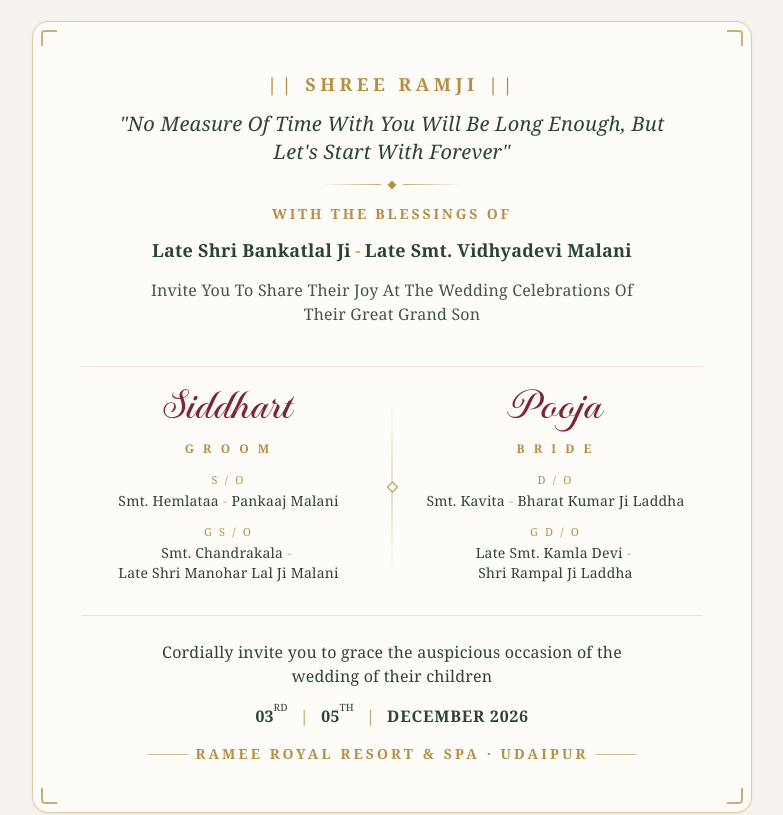
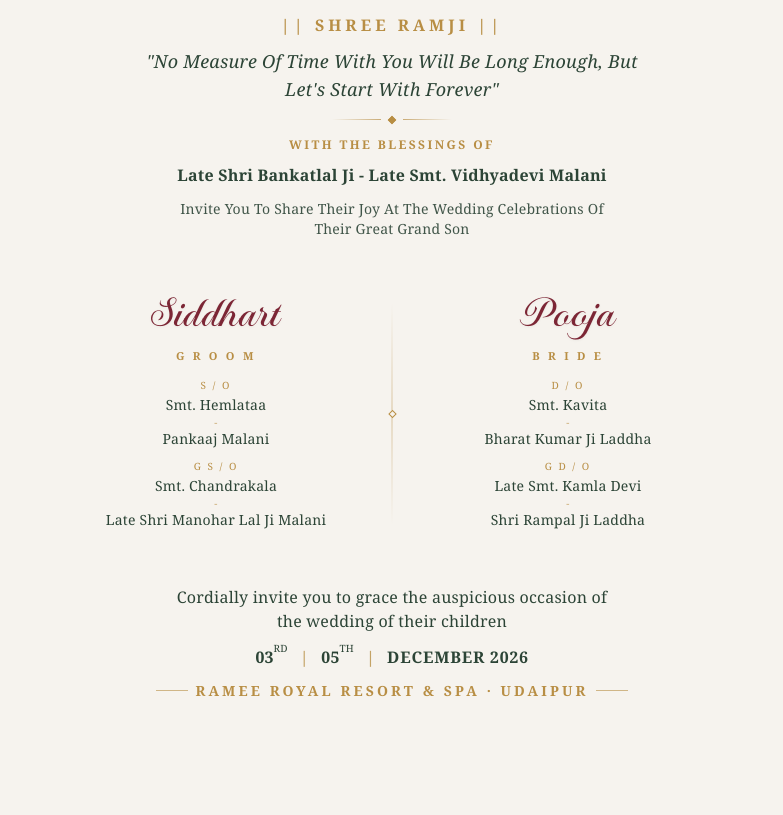
Before and after one commit to ashish1332005/Pooja-Siddhart, a React (Vite) app: page / in a window 1280 px wide. Shown: the part 3900-4715 px from the top of the page, without its empty margins (248-1031 px from the left). Built offline with nearby package versions, Linux system fonts and the light colour scheme; a web font is replaced by a local one.

Commit message:
fix(welcome): remove box container, open ivory background, and fix lineage text wrapping

```diff
--- a/src/components/WelcomeSection.tsx
+++ b/src/components/WelcomeSection.tsx
@@ -2,143 +2,135 @@ import React from "react";
 import { motion } from "framer-motion";
 import { WEDDING_CONFIG } from "../data/weddingConfig";
 
-function formatLineagePair(text: string) {
+function formatLineageColumn(text: string) {
   if (text.includes(" - ")) {
     const [first, second] = text.split(" - ");
     return (
-      <>
-        <span className="inline-block whitespace-nowrap">{first}</span>
-        <span className="mx-1 text-[#b88e44]/70">-</span>
-        <span className="inline-block whitespace-nowrap">{second}</span>
-      </>
+      <div className="flex flex-col items-center leading-snug">
+        <span className="break-words">{first}</span>
+        <span className="text-[#b88e44]/80 text-[10px] my-0.5 leading-none">-</span>
+        <span className="break-words">{second}</span>
+      </div>
     );
   }
-  return <span className="inline-block whitespace-nowrap">{text}</span>;
+  return <span className="break-words leading-snug">{text}</span>;
 }
 
 export function WelcomeSection() {
   return (
     <section
       id="welcome"
-      className="section-padding bg-ivory pt-10 md:pt-16 relative pb-16 md:pb-24 overflow-hidden"
+      className="section-padding bg-ivory pt-8 md:pt-14 relative pb-14 md:pb-20 overflow-hidden"
     >
-      <div className="max-w-3xl w-full mx-auto text-center relative z-10 px-4 sm:px-6">
-        {/* Framed Invitation Card Matching Sample Image 2 */}
-        <div className="relative rounded-2xl border border-[#c8a96e]/60 bg-[#fffdfa]/90 shadow-sm p-6 sm:p-10 md:p-12 backdrop-blur-sm">
-          {/* Decorative Corner Accents */}
-          <div className="absolute top-2 left-2 w-4 h-4 border-t-2 border-l-2 border-[#b88e44]/70 rounded-tl pointer-events-none" />
-          <div className="absolute top-2 right-2 w-4 h-4 border-t-2 border-r-2 border-[#b88e44]/70 rounded-tr pointer-events-none" />
-          <div className="absolute bottom-2 left-2 w-4 h-4 border-b-2 border-l-2 border-[#b88e44]/70 rounded-bl pointer-events-none" />
-          <div className="absolute bottom-2 right-2 w-4 h-4 border-b-2 border-r-2 border-[#b88e44]/70 rounded-br pointer-events-none" />
-
-          {/* Divine Invocation & Quote */}
+      <div className="max-w-3xl w-full mx-auto text-center relative z-10 px-3 sm:px-6">
+        {/* Divine Invocation & Quote - Open Layout, Zero Box */}
         <motion.div
           initial={{ opacity: 0, y: 14 }}
           whileInView={{ opacity: 1, y: 0 }}
           viewport={{ once: true }}
           transition={{ duration: 0.7 }}
-            className="space-y-3"
+          className="space-y-2.5"
         >
-            <p className="font-serif text-sm sm:text-base md:text-lg tracking-[0.25em] text-[#b88e44] font-bold uppercase">
+          <p className="font-serif text-xs sm:text-sm md:text-base tracking-[0.25em] text-[#b88e44] font-bold uppercase">
             {WEDDING_CONFIG.ramji_mantra}
           </p>
-            <p className="font-serif italic text-sage-dark text-base sm:text-lg md:text-xl max-w-xl mx-auto leading-relaxed">
+          <p className="font-serif italic text-sage-dark text-sm sm:text-base md:text-lg max-w-lg mx-auto leading-relaxed px-2">
             {WEDDING_CONFIG.quote}
           </p>
 
           {/* Subtle Gold Divider */}
-            <div className="flex items-center justify-center gap-2 max-w-[140px] mx-auto py-1">
-              <span className="h-px flex-1 bg-gradient-to-r from-transparent to-[#b88e44]/80" />
+          <div className="flex items-center justify-center gap-2 max-w-[120px] mx-auto py-1">
+            <span className="h-px flex-1 bg-gradient-to-r from-transparent to-[#b88e44]/70" />
             <span className="w-1.5 h-1.5 rotate-45 border border-[#b88e44] bg-[#b88e44]" />
-              <span className="h-px flex-1 bg-gradient-to-l from-transparent to-[#b88e44]/80" />
+            <span className="h-px flex-1 bg-gradient-to-l from-transparent to-[#b88e44]/70" />
           </div>
 
-            <p className="font-serif text-xs sm:text-sm tracking-[0.2em] uppercase text-[#b88e44] font-semibold">
+          <p className="font-serif text-[11px] sm:text-xs tracking-[0.2em] uppercase text-[#b88e44] font-semibold">
             With The Blessings Of
           </p>
-            <p className="font-serif font-bold text-sage-dark text-sm sm:text-base md:text-lg">
-              {formatLineagePair(WEDDING_CONFIG.blessings_of)}
+          <p className="font-serif font-bold text-sage-dark text-xs sm:text-sm md:text-base">
+            {WEDDING_CONFIG.blessings_of}
           </p>
-            <p className="font-serif text-xs sm:text-sm md:text-base text-sage-dark/90 max-w-lg mx-auto leading-relaxed pt-0.5">
+          <p className="font-serif text-[11px] sm:text-xs md:text-sm text-sage-dark/90 max-w-md mx-auto leading-relaxed pt-0.5 px-2">
             Invite You To Share Their Joy At The Wedding Celebrations Of Their Great Grand Son
           </p>
         </motion.div>
 
-          {/* 2-Column Couple Lineage Presentation */}
+        {/* 2-Column Couple Lineage Presentation - Completely Open on Ivory BG */}
         <motion.div
           initial={{ opacity: 0, y: 16 }}
           whileInView={{ opacity: 1, y: 0 }}
           viewport={{ once: true }}
-            transition={{ duration: 0.7, delay: 0.2 }}
-            className="mt-8 md:mt-10 pt-6 border-t border-[#c8a96e]/30 relative"
+          transition={{ duration: 0.7, delay: 0.15 }}
+          className="mt-6 md:mt-10 pt-5 relative"
         >
-            <div className="relative grid grid-cols-2 gap-4 sm:gap-8 items-start">
+          <div className="relative grid grid-cols-2 gap-2 sm:gap-6 md:gap-8 items-start max-w-2xl mx-auto">
             {/* Center Vertical Gold Divider Line with Diamond */}
             <div
-                className="absolute left-1/2 top-2 bottom-2 w-px -translate-x-1/2 bg-gradient-to-b from-transparent via-[#b88e44]/60 to-transparent pointer-events-none"
+              className="absolute left-1/2 top-1 bottom-1 w-px -translate-x-1/2 bg-gradient-to-b from-transparent via-[#b88e44]/50 to-transparent pointer-events-none"
               aria-hidden="true"
             >
-                <div className="absolute top-1/2 left-1/2 -translate-x-1/2 -translate-y-1/2 w-2 h-2 rotate-45 border border-[#b88e44] bg-[#fffdfa]" />
+              <div className="absolute top-1/2 left-1/2 -translate-x-1/2 -translate-y-1/2 w-1.5 h-1.5 rotate-45 border border-[#b88e44] bg-ivory" />
             </div>
 
             {/* Groom Column */}
-              <div className="flex flex-col items-center text-center px-1 sm:px-4 space-y-2.5">
+            <div className="flex flex-col items-center text-center px-1 sm:px-3 space-y-2">
               {/* Groom Name in Runethia Script */}
               <h3 className="font-couple text-[#7c2635] text-2xl sm:text-3xl md:text-4xl font-normal leading-tight drop-shadow-sm my-0">
                 {WEDDING_CONFIG.couple_name_1}
               </h3>
-                <span className="font-serif text-[10px] sm:text-xs tracking-[0.25em] uppercase text-[#b88e44] font-semibold">
+              <span className="font-serif text-[9.5px] sm:text-[11px] tracking-[0.25em] uppercase text-[#b88e44] font-semibold">
                 G R O O M
               </span>
 
-                <div className="space-y-3 pt-1 w-full">
+              <div className="space-y-2.5 pt-1 w-full">
                 <div>
-                    <span className="font-serif text-[9.5px] sm:text-[11px] tracking-[0.2em] uppercase text-[#b88e44] font-medium block">
+                  <span className="font-serif text-[9px] sm:text-[10px] tracking-[0.2em] uppercase text-[#b88e44] font-medium block">
                     S / O
                   </span>
-                    <p className="font-serif text-xs sm:text-sm text-sage-dark font-medium mt-0.5 leading-snug">
-                      {formatLineagePair(WEDDING_CONFIG.groom_parents)}
-                    </p>
+                  <div className="font-serif text-[11px] sm:text-xs md:text-sm text-sage-dark font-medium mt-0.5">
+                    {formatLineageColumn(WEDDING_CONFIG.groom_parents)}
+                  </div>
                 </div>
 
                 <div>
-                    <span className="font-serif text-[9.5px] sm:text-[11px] tracking-[0.2em] uppercase text-[#b88e44] font-medium block">
+                  <span className="font-serif text-[9px] sm:text-[10px] tracking-[0.2em] uppercase text-[#b88e44] font-medium block">
                     G S / O
                   </span>
-                    <p className="font-serif text-xs sm:text-sm text-sage-dark font-medium mt-0.5 leading-snug">
-                      {formatLineagePair(WEDDING_CONFIG.groom_grand_parents)}
-                    </p>
+                  <div className="font-serif text-[11px] sm:text-xs md:text-sm text-sage-dark font-medium mt-0.5">
+                    {formatLineageColumn(WEDDING_CONFIG.groom_grand_parents)}
+                  </div>
                 </div>
               </div>
             </div>
 
             {/* Bride Column */}
-              <div className="flex flex-col items-center text-center px-1 sm:px-4 space-y-2.5">
-                {/* Bride Name in Runethia Script - Identical Font Size */}
+            <div className="flex flex-col items-center text-center px-1 sm:px-3 space-y-2">
+              {/* Bride Name in Runethia Script - 100% Equal Size */}
               <h3 className="font-couple text-[#7c2635] text-2xl sm:text-3xl md:text-4xl font-normal leading-tight drop-shadow-sm my-0">
                 {WEDDING_CONFIG.couple_name_2}
               </h3>
-                <span className="font-serif text-[10px] sm:text-xs tracking-[0.25em] uppercase text-[#b88e44] font-semibold">
+              <span className="font-serif text-[9.5px] sm:text-[11px] tracking-[0.25em] uppercase text-[#b88e44] font-semibold">
                 B R I D E
               </span>
 
-                <div className="space-y-3 pt-1 w-full">
+              <div className="space-y-2.5 pt-1 w-full">
                 <div>
-                    <span className="font-serif text-[9.5px] sm:text-[11px] tracking-[0.2em] uppercase text-[#b88e44] font-medium block">
+                  <span className="font-serif text-[9px] sm:text-[10px] tracking-[0.2em] uppercase text-[#b88e44] font-medium block">
                     D / O
                   </span>
-                    <p className="font-serif text-xs sm:text-sm text-sage-dark font-medium mt-0.5 leading-snug">
-                      {formatLineagePair(WEDDING_CONFIG.bride_parents)}
-                    </p>
+                  <div className="font-serif text-[11px] sm:text-xs md:text-sm text-sage-dark font-medium mt-0.5">
+                    {formatLineageColumn(WEDDING_CONFIG.bride_parents)}
+                  </div>
                 </div>
 
                 <div>
-                    <span className="font-serif text-[9.5px] sm:text-[11px] tracking-[0.2em] uppercase text-[#b88e44] font-medium block">
+                  <span className="font-serif text-[9px] sm:text-[10px] tracking-[0.2em] uppercase text-[#b88e44] font-medium block">
                     G D / O
                   </span>
-                    <p className="font-serif text-xs sm:text-sm text-sage-dark font-medium mt-0.5 leading-snug">
-                      {formatLineagePair(WEDDING_CONFIG.bride_grand_parents)}
-                    </p>
+                  <div className="font-serif text-[11px] sm:text-xs md:text-sm text-sage-dark font-medium mt-0.5">
+                    {formatLineageColumn(WEDDING_CONFIG.bride_grand_parents)}
+                  </div>
                 </div>
               </div>
             </div>
@@ -150,30 +142,29 @@ export function WelcomeSection() {
           initial={{ opacity: 0, y: 14 }}
           whileInView={{ opacity: 1, y: 0 }}
           viewport={{ once: true }}
-            transition={{ duration: 0.7, delay: 0.3 }}
-            className="mt-8 pt-6 border-t border-[#c8a96e]/30 space-y-3"
+          transition={{ duration: 0.7, delay: 0.25 }}
+          className="mt-7 md:mt-10 pt-4 space-y-2.5"
         >
-            <p className="font-serif text-xs sm:text-sm md:text-base text-sage-dark font-medium max-w-lg mx-auto leading-relaxed">
+          <p className="font-serif text-xs sm:text-sm md:text-base text-sage-dark font-medium max-w-md mx-auto leading-relaxed px-2">
             Cordially invite you to grace the auspicious occasion of the wedding of their children
           </p>
 
           {/* Date Block with Vertical Separators */}
-            <div className="flex items-center justify-center gap-3 pt-1 font-serif text-xs sm:text-sm md:text-base text-sage-dark font-semibold">
-              <span>03<sup className="text-[10px] font-normal align-super">RD</sup></span>
+          <div className="flex items-center justify-center gap-2.5 sm:gap-3 pt-0.5 font-serif text-xs sm:text-sm md:text-base text-sage-dark font-semibold">
+            <span>03<sup className="text-[9px] sm:text-[10px] font-normal align-super">RD</sup></span>
             <span className="text-[#b88e44]/80">|</span>
-              <span>05<sup className="text-[10px] font-normal align-super">TH</sup></span>
+            <span>05<sup className="text-[9px] sm:text-[10px] font-normal align-super">TH</sup></span>
             <span className="text-[#b88e44]/80">|</span>
             <span className="tracking-wider">DECEMBER 2026</span>
           </div>
 
           {/* Venue with Lateral Horizontal Dashes */}
-            <div className="flex items-center justify-center gap-2 pt-1 font-serif text-[10px] sm:text-xs md:text-sm tracking-[0.22em] uppercase text-[#b88e44] font-semibold">
-              <span className="h-px w-6 sm:w-10 bg-[#b88e44]/60" />
+          <div className="flex items-center justify-center gap-2 pt-0.5 font-serif text-[9.5px] sm:text-xs md:text-sm tracking-[0.22em] uppercase text-[#b88e44] font-semibold">
+            <span className="h-px w-5 sm:w-8 bg-[#b88e44]/60" />
             <span>{WEDDING_CONFIG.main_venue_name} · Udaipur</span>
-              <span className="h-px w-6 sm:w-10 bg-[#b88e44]/60" />
+            <span className="h-px w-5 sm:w-8 bg-[#b88e44]/60" />
           </div>
         </motion.div>
-        </div>
       </div>
     </section>
   );
```
Lines whose indentation alone changed are shown as unchanged.
